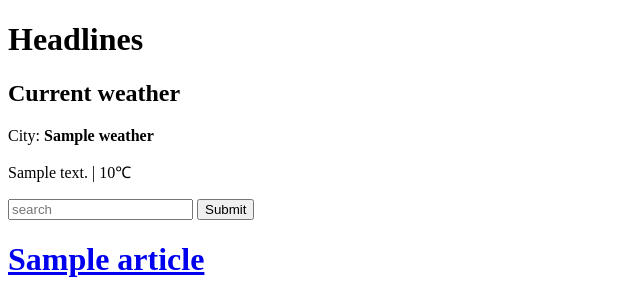
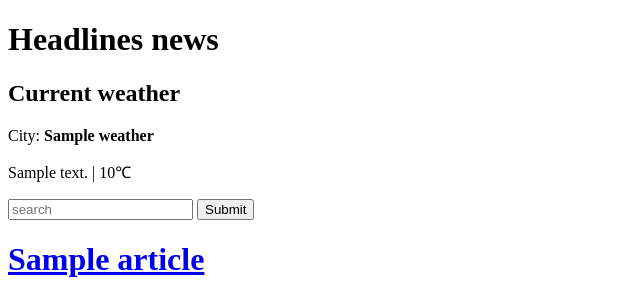
Before and after one commit to sergsol/news, a Flask app: template templates/index.html in a window 1280 px wide. Shown: the top 300 px of the page, without its empty margins (0-640 px from the left). Run offline with Flask 2, Linux system fonts and the light colour scheme; the template is opened without the code that fills it: most values are stand-ins (such as "Sample title", 1, 10 or a date in 2020).

Commit message:
Update index.html

```diff
--- a/templates/index.html
+++ b/templates/index.html
@@ -5,7 +5,7 @@
     <title>News</title>
 </head>
 <body>
-    <h1>Headlines</h1>
+    <h1>Headlines news</h1>
     <h2>Current weather</h2>
     <p>City: <b>{{weather['name']}}</b></p>
     <p>{{weather['weather'][0]['description']}} | {{weather['main']['temp']}}&#8451;</p>
```
